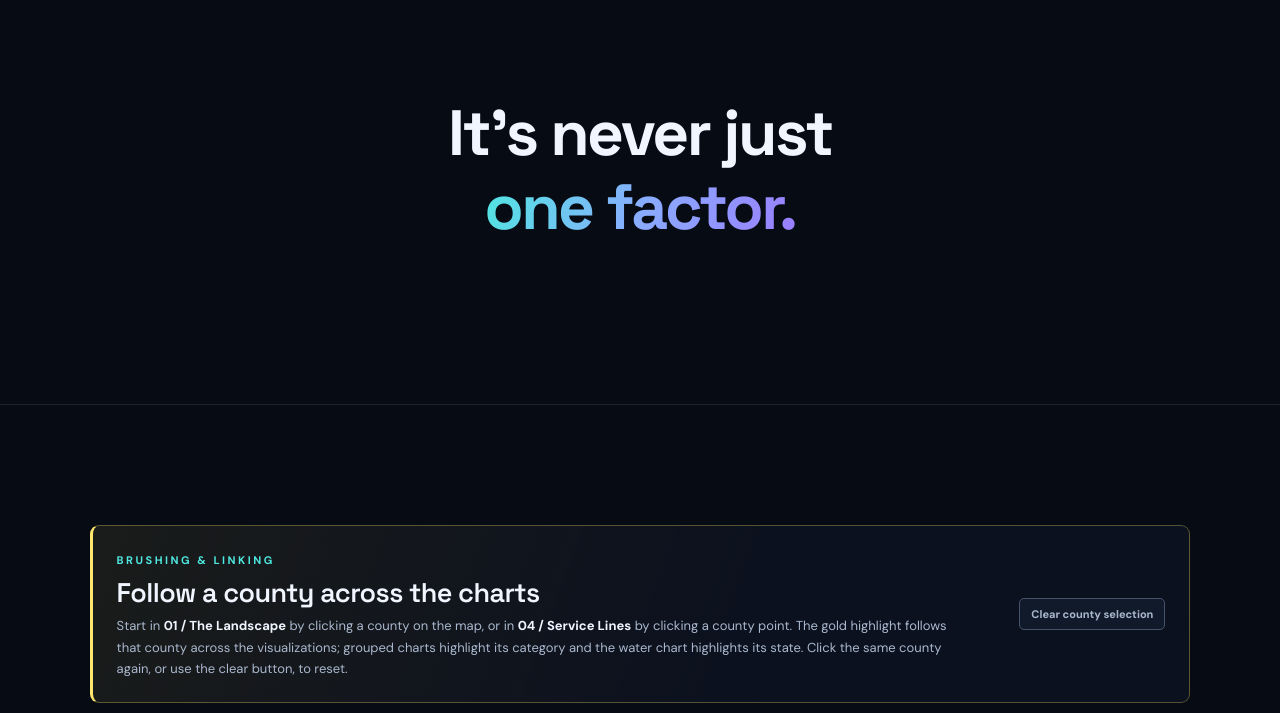
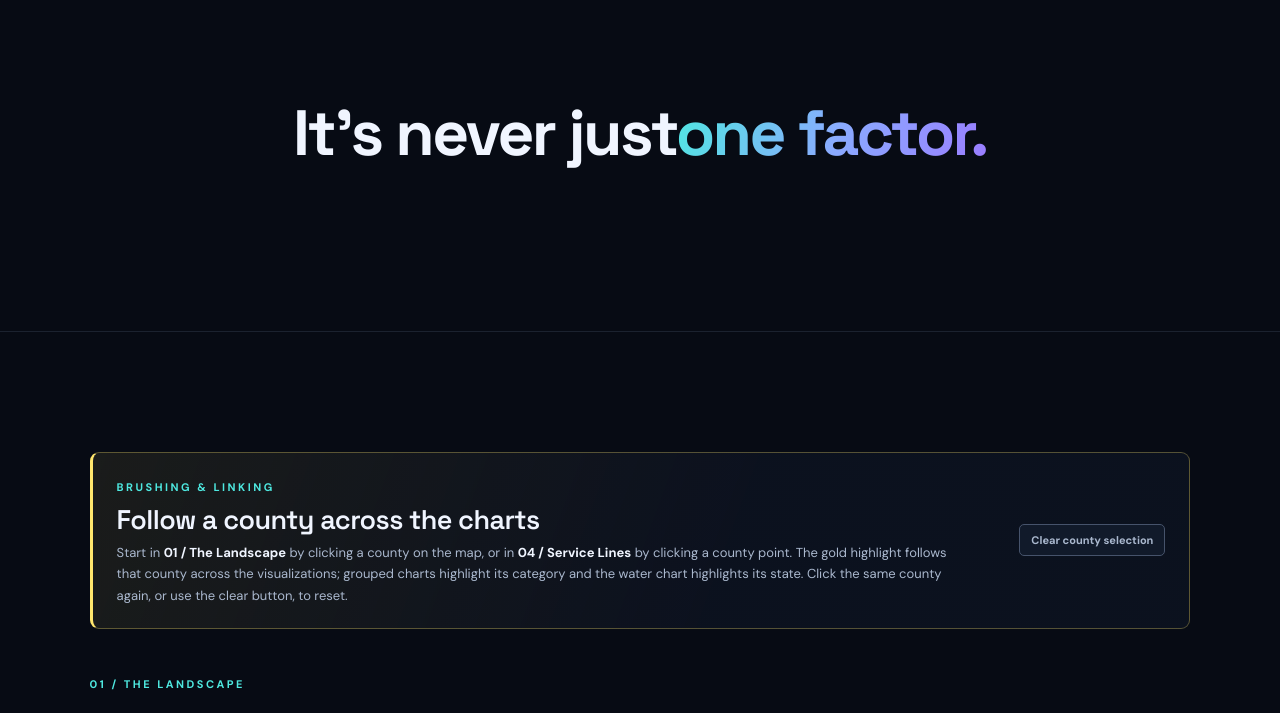
Before and after one commit to shanmathig/datacentered, a plain HTML site: page index.html in a window 1280 px wide. Shown: the part 1407-2120 px from the top of the page. Drawn offline with nearby package versions, Linux system fonts and the light colour scheme; no server answers.

Commit message:
Remove line break from overview heading

```diff
--- a/index.html
+++ b/index.html
@@ -55,7 +55,7 @@
 </div>
         <div class="stat-card"><div class="stat-number">572</div><div class="stat-label">COUNTIES WITH LISTED FACILITIES</div></div>
       </div>
-      <h2 class="overview-heading">It's never just<br /><span class="gradient-text">one factor.</span></h2>
+      <h2 class="overview-heading">It's never just<span class="gradient-text">one factor.</span></h2>
     </section>
 
     <section class="story-section section-wrap" id="geography">
```
